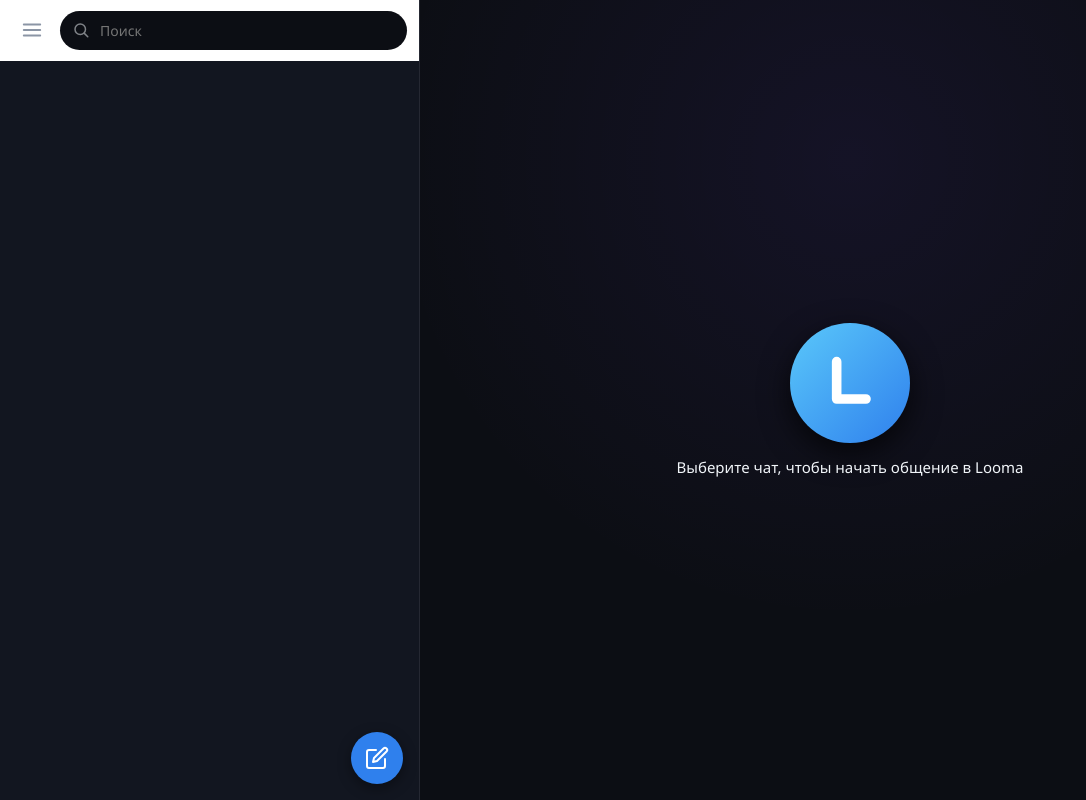
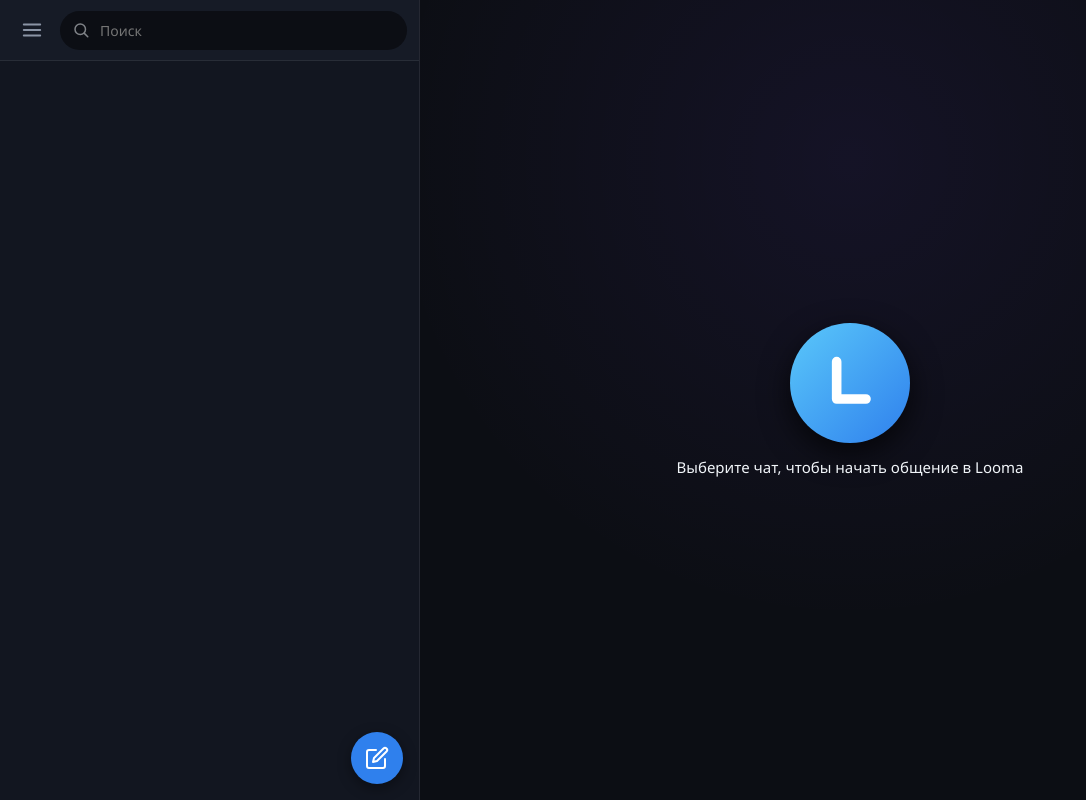
Before and after one commit to fatvano029-design/looma, a plain HTML site: page index.html in a window 1280 px wide. Shown: the whole page, without its empty margins (0-1086 px from the left). Drawn offline with Linux system fonts and the light colour scheme.

Commit message:
Update variables.css

```diff
--- a/css/variables.css
+++ b/css/variables.css
@@ -39,11 +39,11 @@ html:not([data-theme="light"]) #welcome {
   color: var(--text) !important;
 }
 
+html:not([data-theme="light"]) #searchbar,
+html:not([data-theme="light"]) #searchWrap,
 html:not([data-theme="light"]) .shead,
 html:not([data-theme="light"]) .chead,
-html:not([data-theme="light"]) .composer,
-html:not([data-theme="light"]) .sidehead,
-html:not([data-theme="light"]) .searchwrap input {
+html:not([data-theme="light"]) .composer {
   background-color: #161b26 !important;
   color: var(--text) !important;
   border-color: var(--border) !important;
@@ -78,7 +78,7 @@ html:not([data-theme="light"]) textarea {
   border-color: rgba(255, 255, 255, 0.12) !important;
 }
 
-/* Светлая тема (при выключении тёмной) */
+/* Светлая тема */
 html[data-theme="light"] {
   --bg: #eef2f6;
   --outgoing: #ede7ff;
```
